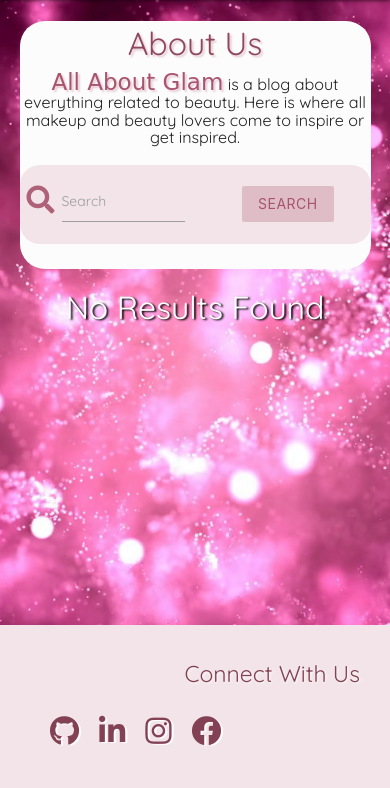
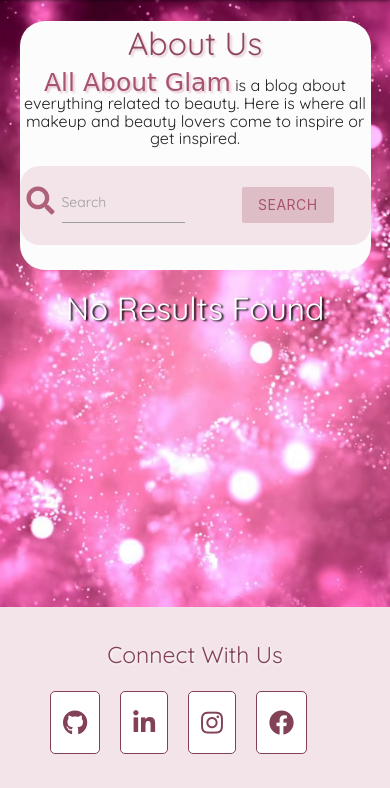
Before and after one commit to Vasileia-Apostolou/all_about_glam_blog, a Flask app: page / in a window 390 px wide. Shown: the part 56-844 px from the top of the page. Run offline with Flask 2, Linux system fonts and the light colour scheme; data that the repository does not hold is empty; some libraries are stand-ins or nearby versions; some web fonts are replaced.

Commit message:
Fix and Style Footer

```diff
--- a/static/css/style.css
+++ b/static/css/style.css
@@ -53,7 +53,7 @@ small a {
     font-family: "Sail", cursive;
     color: #a9546f !important;
     text-shadow: 2px 2px 2px #e5cad2;
-    font-size: 23px;
+    font-size: 25px;
 }
 
 .about-section-title {
@@ -145,7 +145,7 @@ nav .brand-logo {
 }
 
 
-/.img {
+.img {
     width: 100%;
     height: 100%;
 }
@@ -212,10 +212,11 @@ form {
 /* -------- FOOTER -------- */
 .page-footer {
     background-color: #f2e4e8;
+    display: flex;
 }
 
 .social-icons {
-    font-size: 30px;
+    font-size: 25px;
     color: #824155;
     text-shadow: 2px 1px 1px white;
     margin-left: 20px;
@@ -231,11 +232,23 @@ form {
 }
 
 .footer-text {
-    float: right;
     color: #824155;
     text-shadow: 1px 1px 3px white;
 }
 
+footer a {
+  display: inline-block;
+  font-size: 2.1rem;
+  border: 1px solid #824155;;
+  padding: 12px;
+  border-radius: 5px;
+  background-color: #ffffff;
+  align-items: center;
+}
+
+.page-footer ul {
+    align-items: center;
+}
 
 /* ------- MEDIA QUERIES -------- */
 
@@ -246,6 +259,7 @@ form {
    .blopost-title {
     color: #540332;
     font-size: 25px;
+    text-align: center;
 }
 
    .blogpost-view-title {
--- a/templates/base.html
+++ b/templates/base.html
@@ -79,12 +79,13 @@
     <footer class="page-footer">
           <div class="container">
             <div class="row">
-              <div class="col l4 s12">
+              <div class="col s12 m12 l12">
                 <h5 class="center-align footer-text">Connect With Us</h5>
               </div>
-              <div class="col offset-l2 s6">
+              <div class="col s12 m12 l12 offset-l4 offset-m3 ">
+
                 <ul class="socials">
-                  <li><a class="social-icons center-align"
+                  <li><a class="social-icons"
 								href="https://github.com/Vasileia-Apostolou"><i class="fab fa-github prefix"></i></a>
 						</li>
 						<li><a class="social-icons"
@@ -98,7 +99,8 @@
 						</li>
                 </ul>
               </div>
-            </div>
+              </div>
+
           </div>
         </footer>
 
```
Also changed, not shown: README.md, 18 other files.
